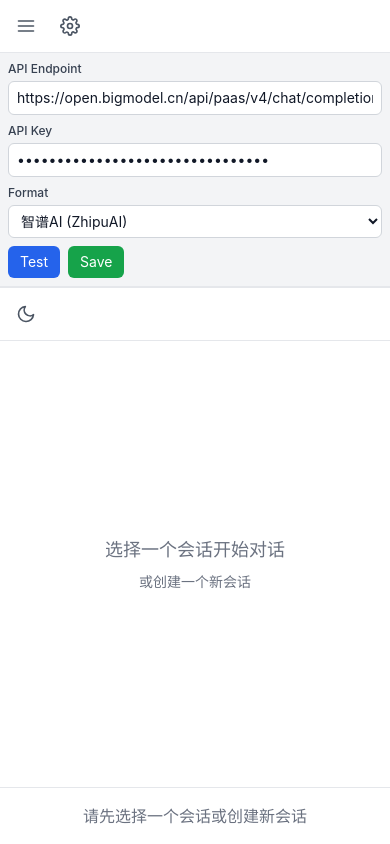
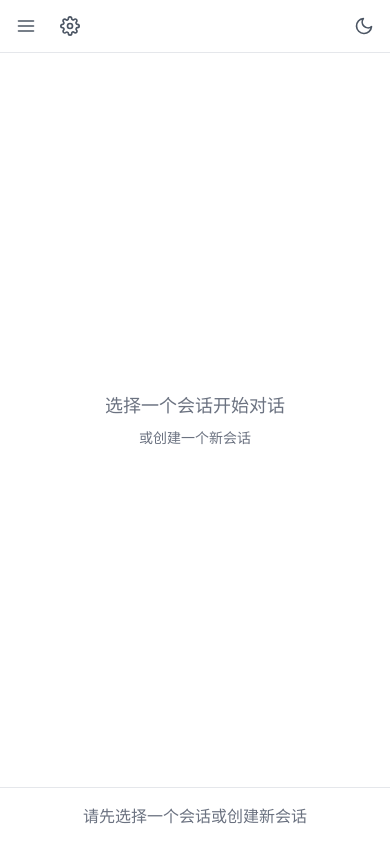
Before and after one commit to TaiJi009/2026-1-17-Chat-with-AI-Model-API, a React (Vite) app: page / in a window 390 px wide. Built offline with nearby package versions, Linux system fonts and the light colour scheme.

Commit message:
2026.1.18

```diff
--- a/src/App.tsx
+++ b/src/App.tsx
@@ -1,5 +1,4 @@
 import { AppProvider, useApp } from './contexts/AppContext';
-import ApiConfig from './components/ApiConfig';
 import ConversationList from './components/ConversationList';
 import ChatArea from './components/ChatArea';
 import PromptPanel from './components/PromptPanel';
@@ -11,10 +10,10 @@ function AppContent() {
 
   return (
     <div className="h-screen flex flex-col bg-gray-100 dark:bg-gray-950">
-      {/* Top API Config Bar */}
-      <div className="flex flex-col sm:flex-row items-stretch sm:items-center justify-between bg-white dark:bg-gray-900 border-b border-gray-200 dark:border-gray-700">
+      {/* Top Bar - Mobile Menu & Theme Toggle */}
+      <div className="flex items-center justify-between bg-white dark:bg-gray-900 border-b border-gray-200 dark:border-gray-700 px-2 sm:px-4 py-2">
         {/* Mobile Menu Buttons */}
-        <div className="flex sm:hidden items-center gap-2 p-2 border-b border-gray-200 dark:border-gray-700">
+        <div className="flex sm:hidden items-center gap-2">
           <button
             onClick={() => dispatch({ type: 'TOGGLE_SIDEBAR' })}
             className="p-2 text-gray-600 dark:text-gray-400 hover:bg-gray-100 dark:hover:bg-gray-800 rounded"
@@ -30,13 +29,9 @@ function AppContent() {
             <FiSettings className="w-5 h-5" />
           </button>
         </div>
-        <div className="flex-1 min-w-0">
-          <ApiConfig />
-        </div>
-        <div className="hidden sm:block p-2 flex-shrink-0">
-          <ThemeToggle />
-        </div>
-        <div className="sm:hidden p-2 flex-shrink-0 border-t border-gray-200 dark:border-gray-700">
+        <div className="flex-1 sm:hidden"></div>
+        {/* Theme Toggle */}
+        <div className="flex-shrink-0">
           <ThemeToggle />
         </div>
       </div>
```
